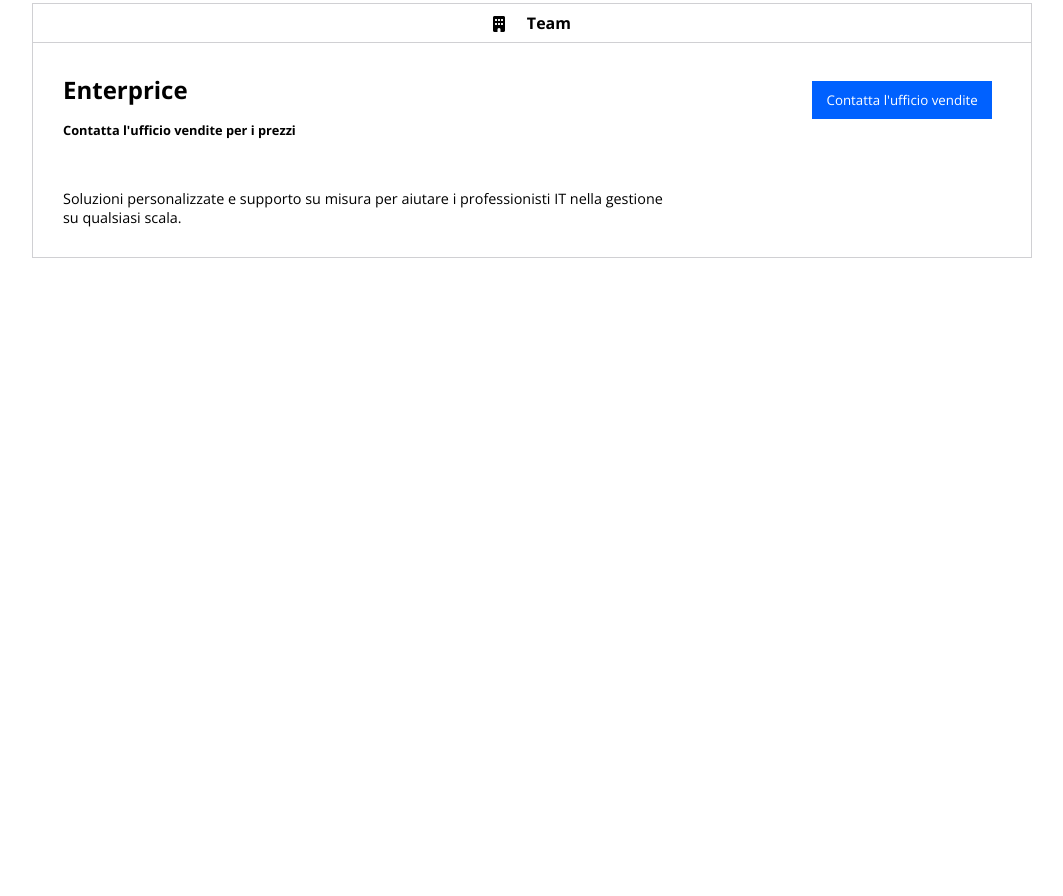
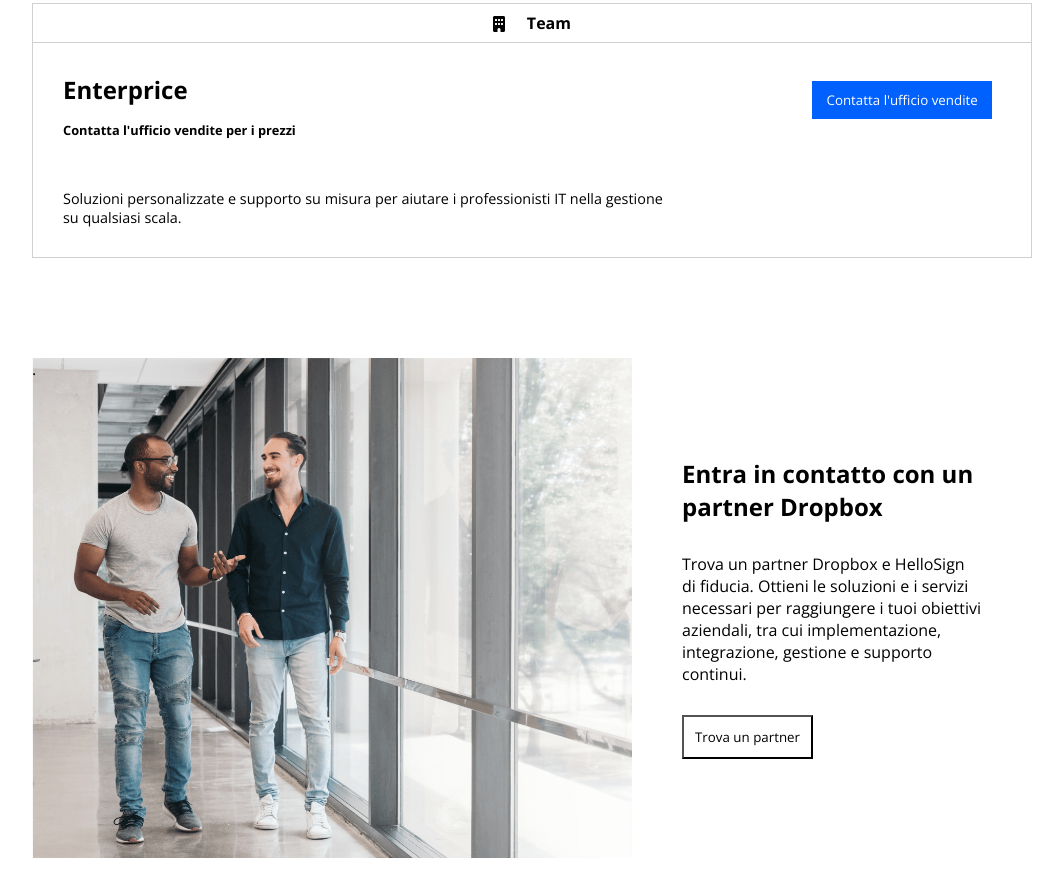
Before and after one commit to AlessioRomano95/htmlcss-dropbox, a plain HTML site: page index.html in a window 1280 px wide. Shown: the part 2139-3035 px from the top of the page, without its empty margins (108-1171 px from the left). Before the commit the page ends 2447 px from the top, so only its background shows below. Drawn offline with nearby package versions, Linux system fonts and the light colour scheme.

Commit message:
[ADD] partner

```diff
--- a/asset/style.css
+++ b/asset/style.css
@@ -285,3 +285,44 @@ margin-right: 45px;
   margin:50px 30px 30px 30px;
   font-size: .9rem;
 }
+
+/*Partner*/
+.partner{
+  width: 1000px;
+  height: 500px;
+  display: flex;
+  align-items: center;
+  justify-content: center;
+  margin-top:100px;
+  margin-bottom:100px;
+}
+
+  .foto{
+  width: 100%;
+  height: 100%;
+  background-image: url(img/partner.png);
+  background-size: cover;
+  }
+
+  .contact{
+    width: 50%;
+    margin-bottom: 100px;
+    margin: 50px;
+    display: flex;
+    flex-direction: column;
+    align-items: center;
+    justify-content: center;
+  }
+
+  #t-contact{
+    font-size: 1.5rem;
+    font-weight: bold;
+    padding-bottom: 30px;
+  }
+
+  #b-partner{
+    padding: 11px;
+    background-color: #ffffff;
+    margin-left: 0px;
+    margin-top: 30px;
+  }
--- a/index.html
+++ b/index.html
@@ -235,8 +235,17 @@
       </div>
     </section>
 
-    <!--operation-->
-    <section>
+    <!--partner-->
+    <section class="partner">
+      <div class="foto">
+        .
+      </div>
+      <div class="contact">
+        <a id="t-contact"> Entra in contatto con un partner Dropbox</a>
+        <p>Trova un partner Dropbox e HelloSign di fiducia. Ottieni le soluzioni e i servizi necessari per raggiungere i tuoi obiettivi aziendali, tra cui implementazione, integrazione, gestione e supporto continui.</p>
+        <button id="b-partner"> Trova un partner</button>
+      </div>
+
 
     </section>
 
```
